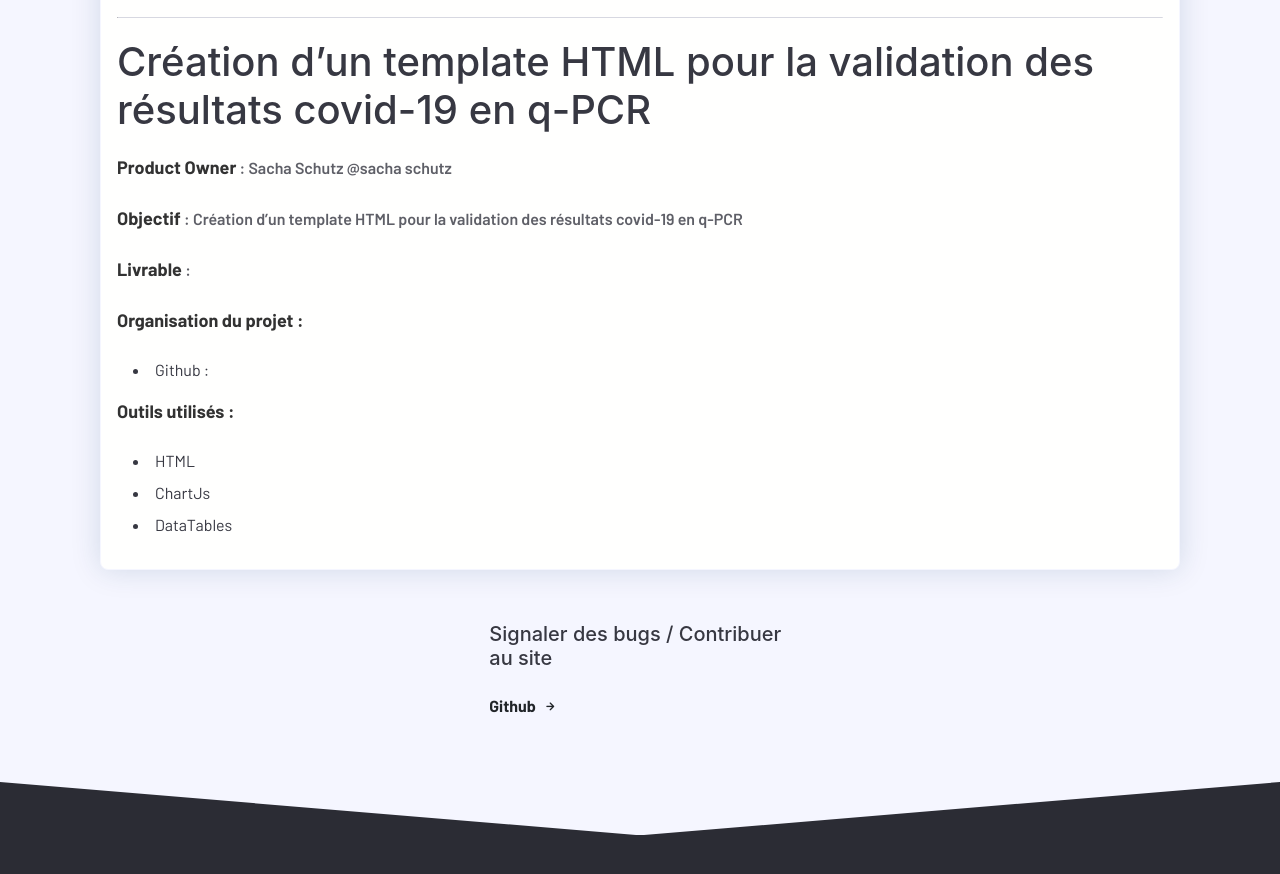
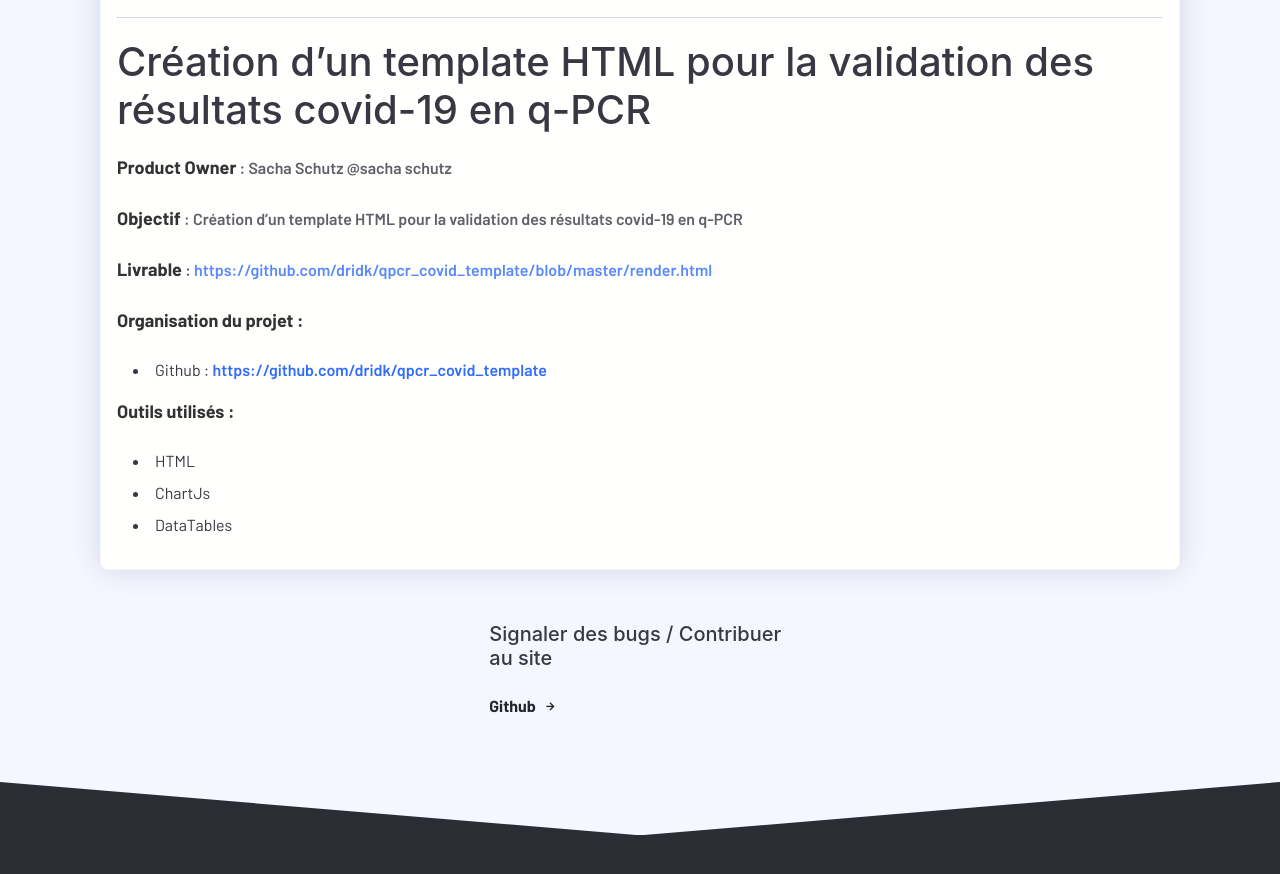
Before and after one commit to opencovid19-fr/opencovid19-fr.github.io, a Jekyll site: the page built from _posts/validation_qpcr/2020-04-06-validation_qpcr.md, in a window 1280 px wide and 900 px high, scrolled down 363 px. Shown: the top 874 px of the window. Built offline with Jekyll 4.4.1, drawn with Linux system fonts in a browser that asks for light colours; nearby versions of some CDN libraries; comment, search, counter and statistics services are not loaded; some of the changed lines change nothing that is shown.

Commit message:
Fix url syntax in markdown

```diff
--- a/_posts/validation_qpcr/2020-04-06-validation_qpcr.md
+++ b/_posts/validation_qpcr/2020-04-06-validation_qpcr.md
@@ -15,10 +15,10 @@ short-description: template html pour validation de résultats
 
 **Objectif** : Création d'un template HTML pour la validation des résultats covid-19 en q-PCR
 
-**Livrable** : [](https://github.com/dridk/qpcr_covid_template/blob/master/render.html)
+**Livrable** : [https://github.com/dridk/qpcr_covid_template/blob/master/render.html](https://github.com/dridk/qpcr_covid_template/blob/master/render.html)
 
 **Organisation du projet :**
-- Github : [](https://github.com/dridk/qpcr_covid_template)
+- Github : [https://github.com/dridk/qpcr_covid_template](https://github.com/dridk/qpcr_covid_template)
 
 **Outils utilisés :**
 
```
